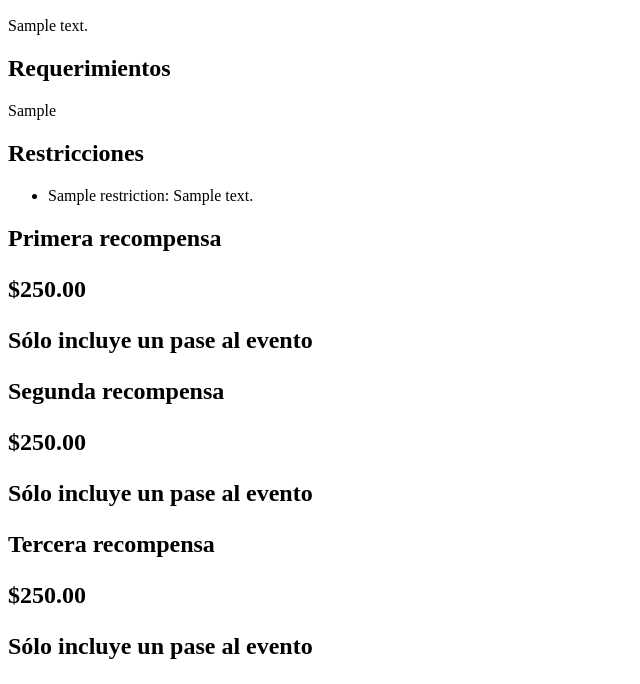
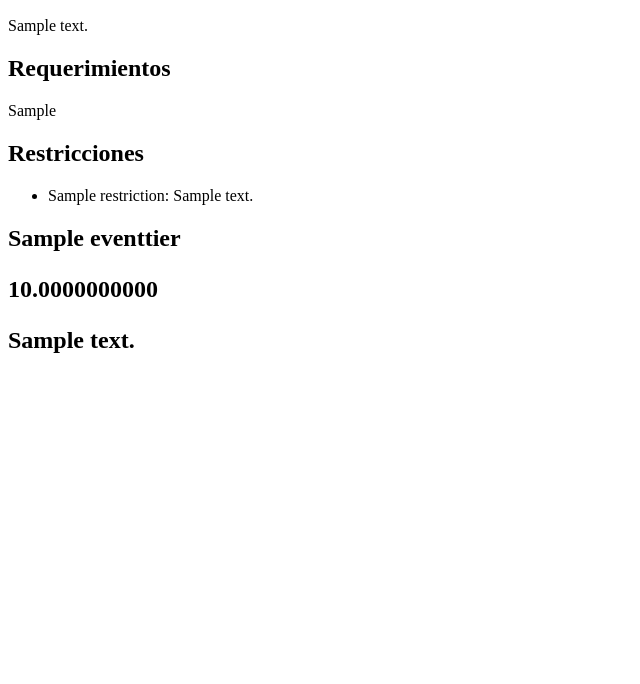
Before and after one commit to comunidad-devf/eventstarter, a Django app: page /events/1/ in a window 1280 px wide. Shown: the part 1377-2061 px from the top of the page, without its empty margins (0-640 px from the left). After the commit the page ends 1730 px from the top, so only its background shows below. Run offline with Django 3.2, Linux system fonts and the light colour scheme; tables that the repository leaves empty hold one stand-in row (values such as "Sample post").

Commit message:
event tiers funcionando

```diff
--- a/events/views.py
+++ b/events/views.py
@@ -2,7 +2,7 @@
 from django.shortcuts import render
 from userprofiles.models import UserProfile
 from django.shortcuts import get_object_or_404
-from events.models import Event
+from events.models import Event, EventTier
 import random
 # from django.http import HttpResponse
 
@@ -54,7 +54,9 @@ def event(request, event):
     """
 
     this_event = get_object_or_404(Event, pk=event)
+    this_tier = EventTier.objects.filter(event=this_event)
     context = {
         'event': this_event,
+        'tier': this_tier
     }
     return render(request, 'events/event.html', context)
--- a/templates/events/event.html
+++ b/templates/events/event.html
@@ -78,29 +78,11 @@
         </article>
         <article class= "col-md-6">
             <div>
-                {% for tier in event.eventtier.all %}
+                {% for tier in tier.all %}
                 <h2>{{tier.name}}<h2>
                 <p>{{tier.price}}</p>
                 <p>{{tier.description}}</p>
                 {% endfor %}
-            </div>
-
-
-
-            <div>
-                <h2>Primera recompensa<h2>
-                <p>$250.00</p>
-                <p> Sólo incluye un pase al evento</p>
-            </div>
-            <div>
-                <h2>Segunda recompensa<h2>
-                <p>$250.00</p>
-                <p> Sólo incluye un pase al evento</p>
-            </div>
-            <div>
-                <h2>Tercera recompensa<h2>
-                <p>$250.00</p>
-                <p> Sólo incluye un pase al evento</p>
             </div>
         </article>
     </section>
```
